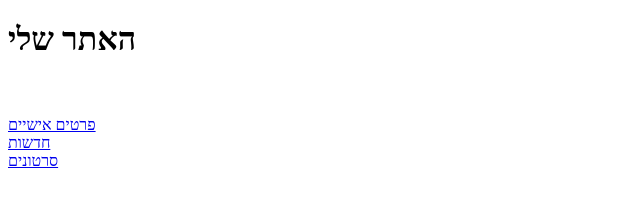
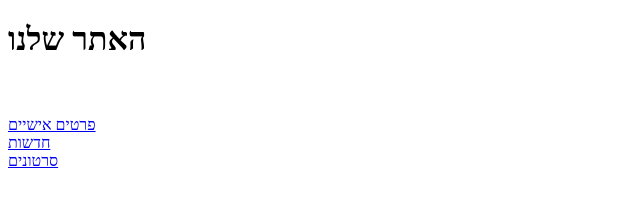
Before and after one commit to gladinarthur/exersize1, a plain HTML site: page index.html in a window 1280 px wide. Shown: the full height of the page, 0-640 px from the left. Drawn offline with Linux system fonts and the light colour scheme.

Commit message:
update changes

```diff
--- a/index.html
+++ b/index.html
@@ -6,7 +6,7 @@
     <title>My site</title>
   </head>
   <body>
-    <h1>האתר שלי</h1>
+    <h1>האתר שלנו</h1>
     <br />
     <br />
     <a href="personal_details.html">פרטים אישיים</a> <br />
```
